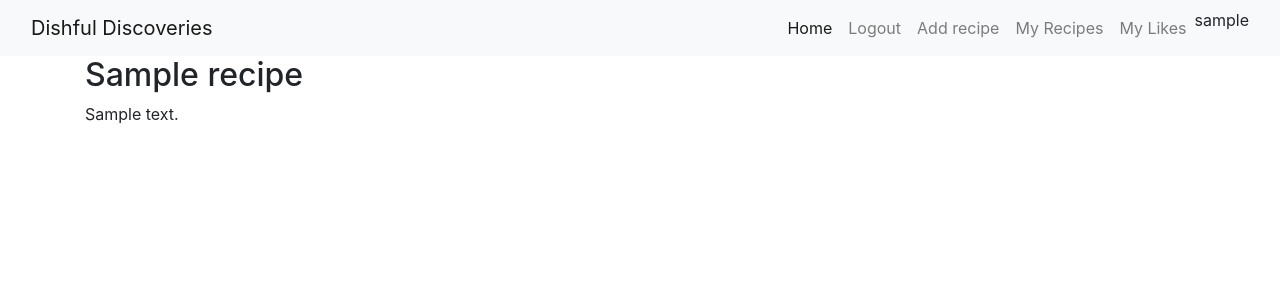
After one commit to KaiLangen96/dishful-discoveries, a Django app: page /mylikes/ in a window 1280 px wide. The commit adds this page. Shown: the top 300 px of the page. Run offline with Django 3.2, Linux system fonts and the light colour scheme; a user stored in the database is signed in; tables that the repository leaves empty hold one stand-in row (values such as "Sample post").

Commit message:
Add Like/Unlike ability to recipes & Add my_likes.html

```diff
--- a/cookbook/models.py
+++ b/cookbook/models.py
@@ -25,6 +25,8 @@ class Recipe(models.Model):
     image = CloudinaryField('image', default='placeholder')
     excerpt = models.TextField(blank=True)
     created_on = models.DateTimeField(auto_now_add=True)
+    likes = models.ManyToManyField(
+        User, related_name='likes', default=None, blank=True)
 
     class Meta:
         ordering = ['-created_on']
--- a/cookbook/urls.py
+++ b/cookbook/urls.py
@@ -5,7 +5,13 @@ urlpatterns = [
     path('', views.RecipeList.as_view(), name='home'),
     path('myrecipes/', views.MyRecipes.as_view(), name='my_recipes'),
     path('addrecipe/', views.AddRecipe.as_view(), name='add_recipe'),
-    path('<slug:slug>/update/', views.UpdateRecipe.as_view(), name='update_recipe'),
-    path('<slug:slug>/delete/', views.DeleteRecipe.as_view(), name='delete_recipe'),
-    path('<slug:slug>/', views.RecipeDetail.as_view(), name='recipe_detail'),
+    path('like/<slug:slug>', views.LikeRecipe.as_view(),
+         name='like_recipe'),
+    path('mylikes/', views.MyLikes.as_view(), name='my_likes'),
+    path('recipes/<slug:slug>/', views.RecipeDetail.as_view(),
+         name='recipe_detail'),
+    path('recipes/<slug:slug>/update/', views.UpdateRecipe.as_view(),
+         name='update_recipe'),
+    path('recipes/<slug:slug>/delete/', views.DeleteRecipe.as_view(),
+         name='delete_recipe'),
 ]
--- a/cookbook/views.py
+++ b/cookbook/views.py
@@ -1,6 +1,7 @@
-from django.shortcuts import render, get_object_or_404, redirect
+from django.shortcuts import render, get_object_or_404, reverse
 from django.contrib.auth.mixins import LoginRequiredMixin, UserPassesTestMixin
 from django.urls import reverse_lazy
+from django.http import HttpResponseRedirect
 from django.views import generic, View
 from .models import Recipe
 from .forms import CommentForm, RecipeForm
@@ -19,7 +20,9 @@ class RecipeDetail(View):
         # Recipe might be the wrong argument:
         recipe = get_object_or_404(Recipe, slug=slug)
         comments = recipe.comments.order_by('created_on')
-        # Add Like filter
+        liked = False
+        if recipe.likes.filter(id=self.request.user.id).exists():
+            liked = True
 
         return render(
             request,
@@ -28,6 +31,7 @@ class RecipeDetail(View):
                 "recipe": recipe,
                 "comments": comments,
                 "comment_form": CommentForm(),
+                "liked": liked,
             },
         )
 
@@ -35,6 +39,9 @@ class RecipeDetail(View):
         # Recipe might be the wrong argument:
         recipe = get_object_or_404(Recipe, slug=slug)
         comments = recipe.comments.order_by('created_on')
+        liked = False
+        if recipe.likes.filter(id=self.request.user.id).exists():
+            liked = True
 
         comment_form = CommentForm(data=request.POST)
 
@@ -53,7 +60,8 @@ class RecipeDetail(View):
             {
                 "recipe": recipe,
                 "comments": comments,
-                "comment_form": CommentForm()
+                "comment_form": CommentForm(),
+                "liked": liked,
             },
         )
 
@@ -104,3 +112,20 @@ class DeleteRecipe(LoginRequiredMixin, UserPassesTestMixin, generic.DeleteView):
         """
         recipe = self.get_object()
         return recipe.author == self.request.user
+
+
+class LikeRecipe(LoginRequiredMixin, View):
+    def post(self, request, slug, *args, **kwargs):
+        recipe = get_object_or_404(Recipe, slug=slug)
+        if recipe.likes.filter(id=request.user.id).exists():
+            recipe.likes.remove(request.user)
+        else:
+            recipe.likes.add(request.user)
+        return HttpResponseRedirect(reverse('recipe_detail', args=[slug]))
+
+
+class MyLikes(LoginRequiredMixin, generic.ListView):
+    def get(self, request):
+        liked_recipes = Recipe.objects.filter(likes=request.user.id)
+        return render(
+            request, 'my_likes.html', {'liked_recipes': liked_recipes})
--- a/templates/base.html
+++ b/templates/base.html
@@ -8,6 +8,7 @@
     <meta http-equiv="X-UA-Compatible" content="IE=edge">
     <meta name="viewport" content="width=device-width, initial-scale=1.0">
     <title>Dishful Discoveries</title>
+    <link rel="stylesheet" href="https://cdnjs.cloudflare.com/ajax/libs/font-awesome/5.15.3/css/all.min.css">
     <link rel="stylesheet" href="https://cdn.jsdelivr.net/npm/bootstrap@4.6.1/dist/css/bootstrap.min.css"
         integrity="sha384-zCbKRCUGaJDkqS1kPbPd7TveP5iyJE0EjAuZQTgFLD2ylzuqKfdKlfG/eSrtxUkn" crossorigin="anonymous">
 
@@ -38,6 +39,9 @@
                         <a class="nav-link" href="{% url 'my_recipes' %}">My Recipes</a>
                     </li>
                     <li class="nav-item">
+                        <a class="nav-link" href="{% url 'my_likes' %}">My Likes</a>
+                    </li>
+                    <li class="nav-item">
                         {{ user.username }}
                     </li>
                     {% else %}
--- /dev/null
+++ b/templates/my_likes.html
@@ -0,0 +1,12 @@
+{% extends "base.html" %}
+
+{% block content %}
+
+<div class="container">
+    {% for recipe in liked_recipes %}
+    <h2>{{ recipe.title }}</h2>
+    <p>{{ recipe.excerpt }}</p>
+    {% endfor %}
+</div>
+
+{%endblock%}
```
Also changed, not shown: templates/recipe_detail.html (+14 -0 lines), cookbook/migrations/0004_recipe_likes.py (added).
